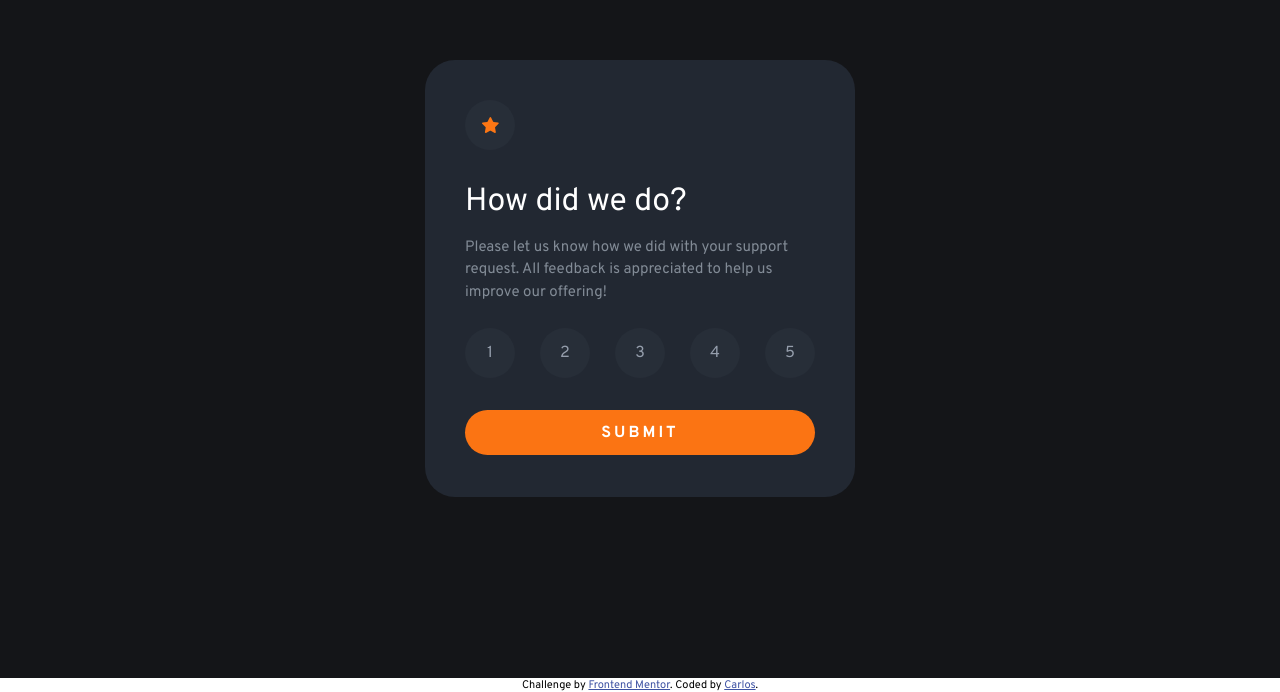
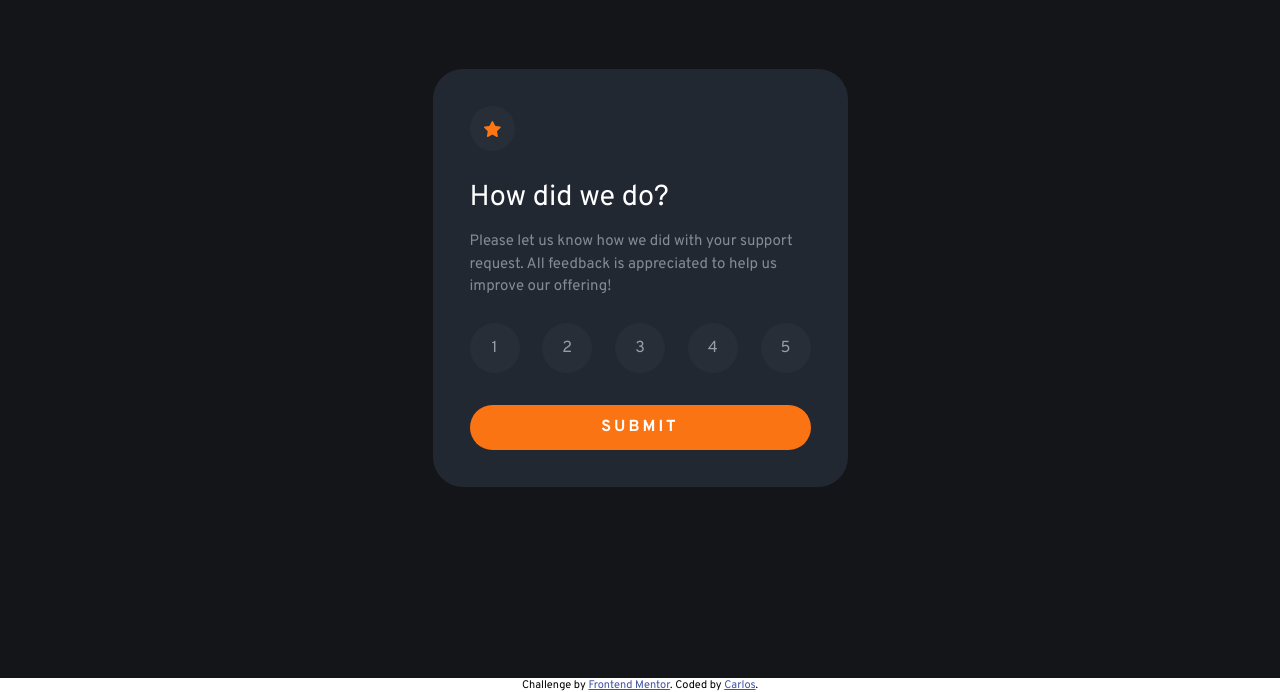
Before and after one commit to TheNewDevl/FE-Chal---interactive-rating-component, a website: page index.html in a window 1280 px wide. Shown: the part 122-814 px from the top of the page. Drawn offline with Linux system fonts and the light colour scheme.

Commit message:
minor style changes for small devices

```diff
--- a/style.css
+++ b/style.css
@@ -1,7 +1,9 @@
 * {
   font-family: "Overpass", sans-serif;
   transition: all 200ms ease-in-out;
+  box-sizing: border-box;
 }
+
 body {
   margin: 0;
   padding: 0;
@@ -12,27 +14,37 @@ body {
   display: flex;
   justify-content: center;
   align-items: center;
+  padding: 20px;
 }
 
 .card {
   background-color: #222832;
-  width: 350px;
-  height: 357px;
-  max-width: 410px;
-  padding: 40px;
+  width: 415px;
+  min-height: 415px;
+  max-width: 415px;
+  padding: 37px;
   border-radius: 30px;
 }
+
+@media screen and (max-width: 415px) {
+  .card {
+    padding-left: 20px;
+    padding-right: 20px;
+  }
+}
+
 .icon__container {
   background-color: #272e38;
   border-radius: 100%;
-  width: 50px;
-  height: 50px;
+  width: 45px;
+  height: 45px;
   display: flex;
   align-items: center;
   justify-content: center;
 }
 
 .card__title {
+  font-size: 1.8em;
   margin-top: 1em;
   margin-bottom: 0;
   color: hsl(0, 0%, 100%);
@@ -50,7 +62,6 @@ body {
   justify-content: space-between;
   margin-top: 1.5em;
   width: 100%;
-  gap: 20px;
 }
 
 .number {
```
